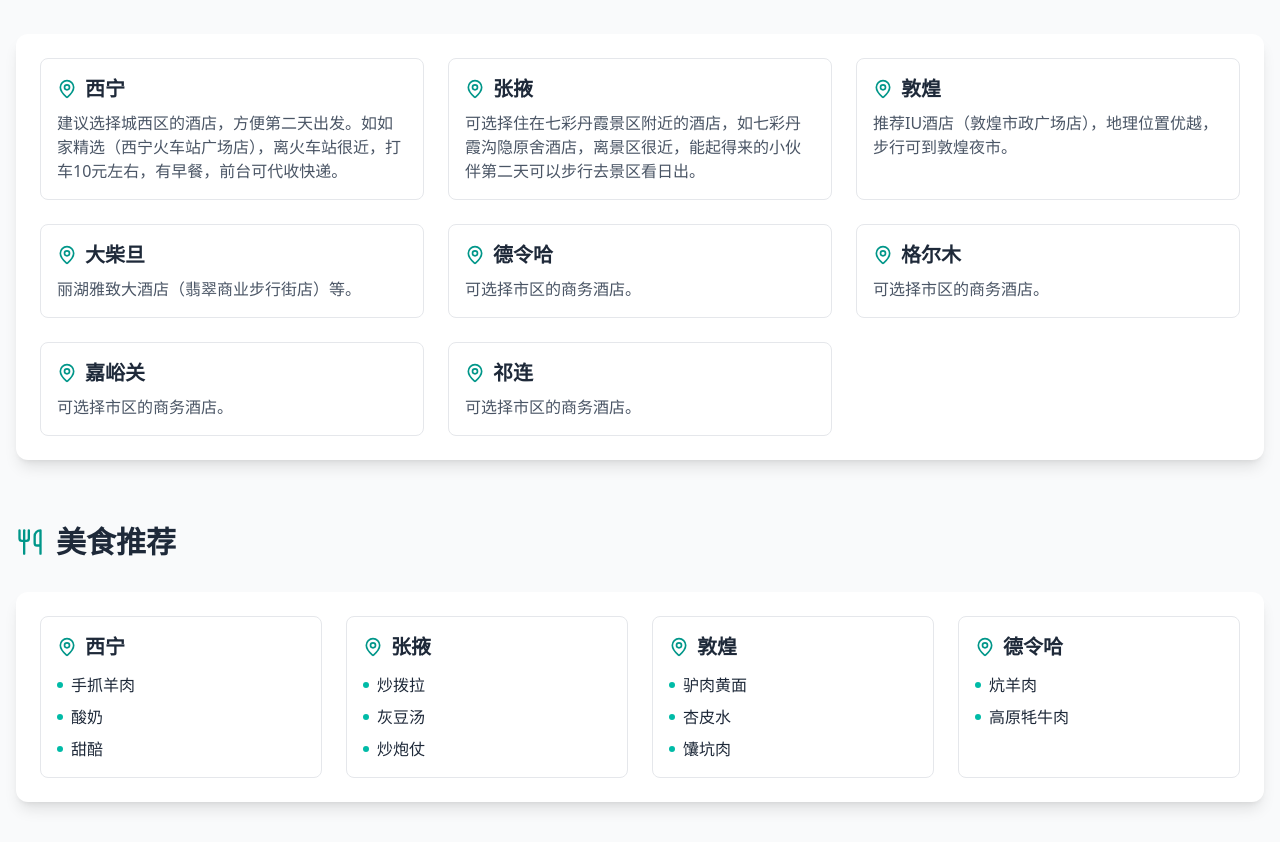
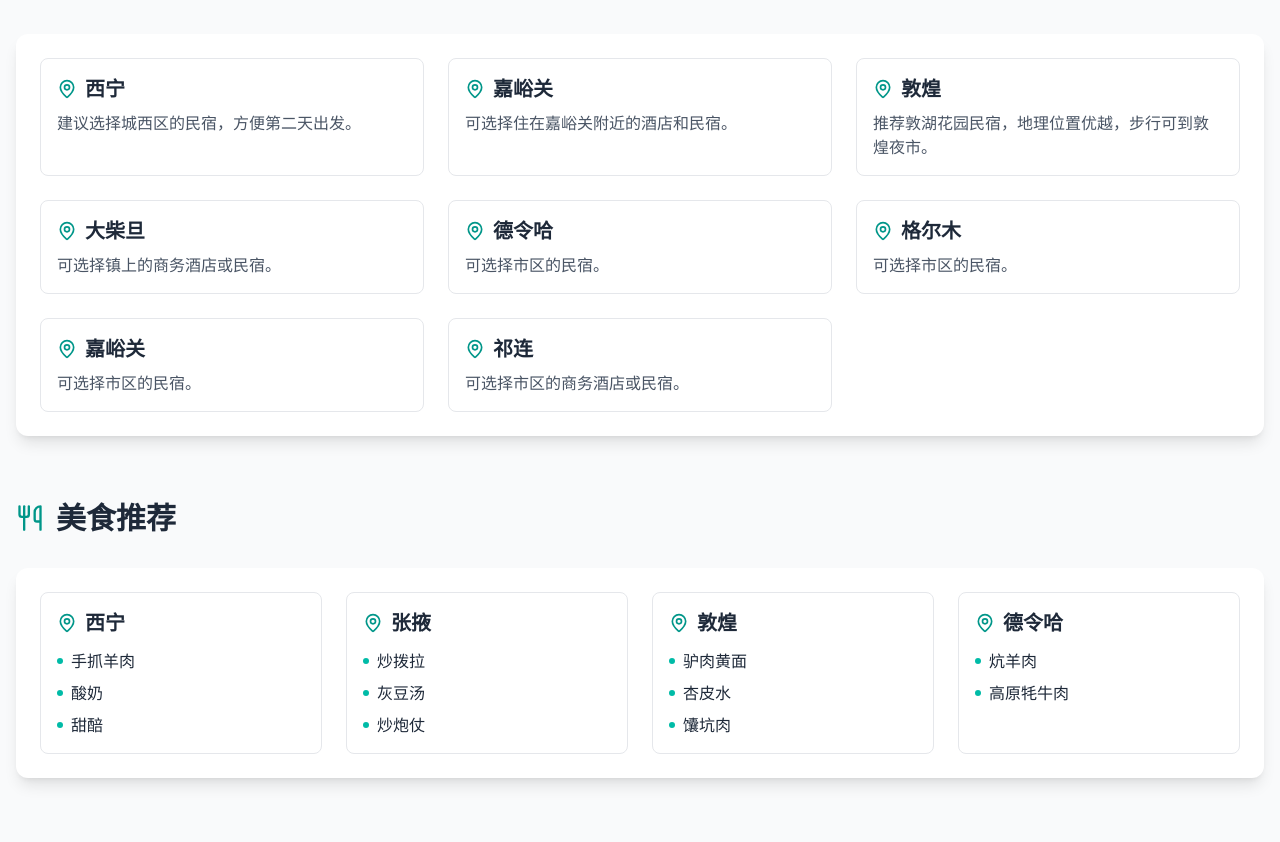
Before and after one commit to SorenSong/coze-space-jsx-template, a React (Vite) app: page / in a window 1280 px wide. Shown: the part 5876-6718 px from the top of the page. Built offline with nearby package versions, Linux system fonts and the light colour scheme.

Commit message:
Update coze.tsx

```diff
--- a/src/coze.tsx
+++ b/src/coze.tsx
@@ -176,35 +176,35 @@ const QinghaiGansuTour = () => {
   const accommodations = [
     {
       location: '西宁',
-      suggestion: '建议选择城西区的酒店，方便第二天出发。如如家精选（西宁火车站广场店），离火车站很近，打车10元左右，有早餐，前台可代收快递。'
+      suggestion: '建议选择城西区的民宿，方便第二天出发。'
     },
     {
-      location: '张掖',
-      suggestion: '可选择住在七彩丹霞景区附近的酒店，如七彩丹霞沟隐原舍酒店，离景区很近，能起得来的小伙伴第二天可以步行去景区看日出。'
+      location: '嘉峪关',
+      suggestion: '可选择住在嘉峪关附近的酒店和民宿。'
     },
     {
       location: '敦煌',
-      suggestion: '推荐IU酒店（敦煌市政广场店），地理位置优越，步行可到敦煌夜市。'
+      suggestion: '推荐敦湖花园民宿，地理位置优越，步行可到敦煌夜市。'
     },
     {
       location: '大柴旦',
-      suggestion: '丽湖雅致大酒店（翡翠商业步行街店）等。'
+      suggestion: '可选择镇上的商务酒店或民宿。'
     },
     {
       location: '德令哈',
-      suggestion: '可选择市区的商务酒店。'
+      suggestion: '可选择市区的民宿。'
     },
      {
       location: '格尔木',
-      suggestion: '可选择市区的商务酒店。'
+      suggestion: '可选择市区的民宿。'
     },
      {
       location: '嘉峪关',
-      suggestion: '可选择市区的商务酒店。'
+      suggestion: '可选择市区的民宿。'
     },
     {
       location: '祁连',
-      suggestion: '可选择市区的商务酒店。'
+      suggestion: '可选择市区的商务酒店或民宿。'
     }
   ];
 
```
